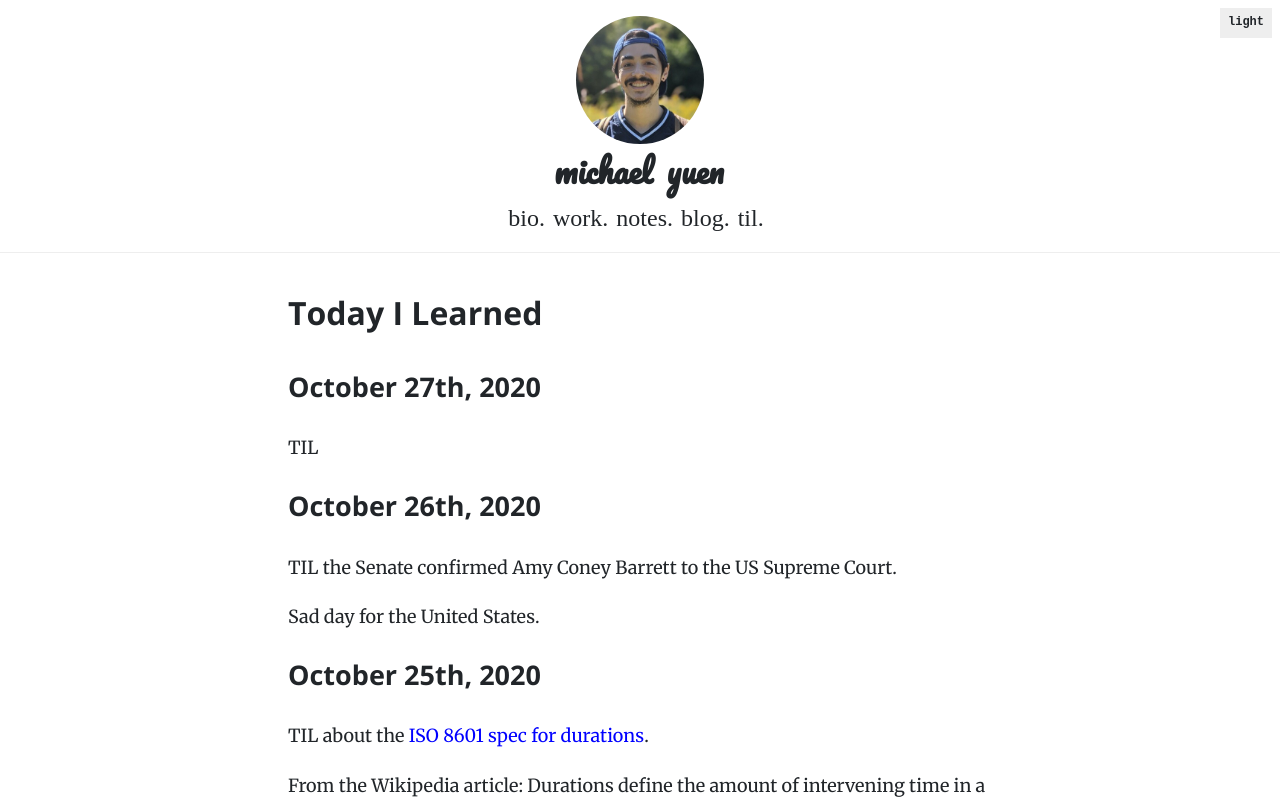
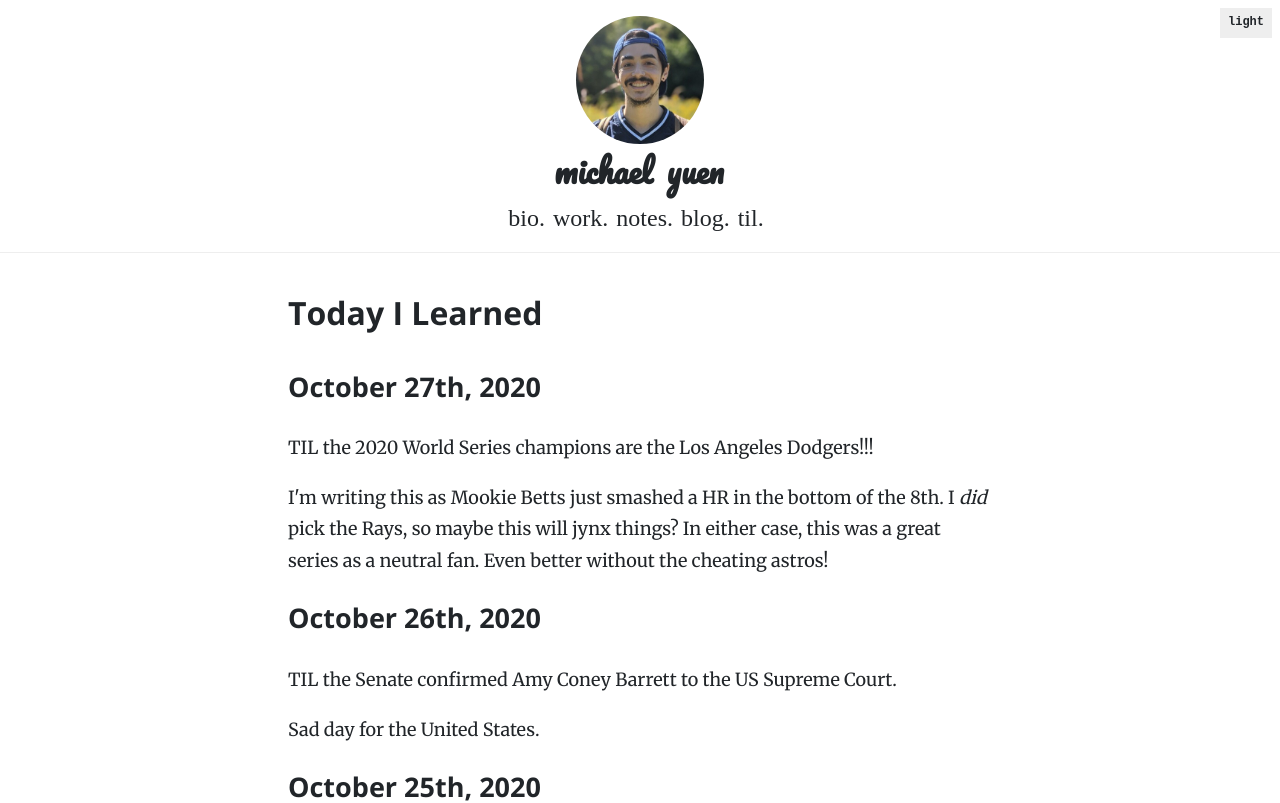
Before and after one commit to michaelyuen/personal-website, a Next.js app in the folder v5/: page /today-i-learned in a window 1280 px wide. Shown: the top 803 px of the page. Built offline with nearby package versions, Linux system fonts and the light colour scheme; a web font is replaced by a local one.

Commit message:
Add TIL for 2020-10-27

```diff
--- a/v5/pages/today-i-learned.tsx
+++ b/v5/pages/today-i-learned.tsx
@@ -5,7 +5,13 @@ export default function TIL() {
     <section className="TILContainer">
       <h1>Today I Learned</h1>
       <h2>October 27th, 2020</h2>
-      <p>TIL</p>
+      <p>TIL the 2020 World Series champions are the Los Angeles Dodgers!!!</p>
+      <p>
+        I'm writing this as Mookie Betts just smashed a HR in the bottom of the
+        8th. I <em>did</em> pick the Rays, so maybe this will jynx things? In
+        either case, this was a great series as a neutral fan. Even better
+        without the cheating astros!
+      </p>
       <h2>October 26th, 2020</h2>
       <p>TIL the Senate confirmed Amy Coney Barrett to the US Supreme Court.</p>
       <p>Sad day for the United States.</p>
```
